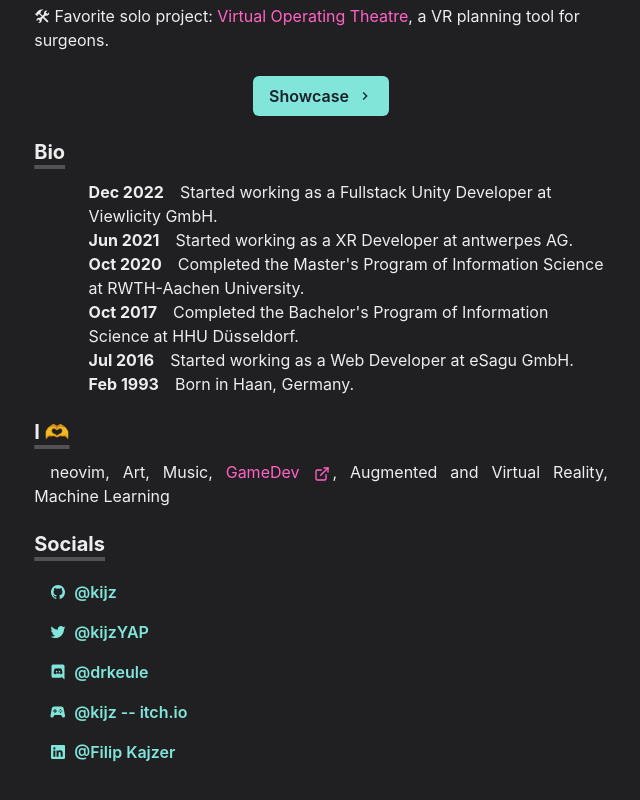
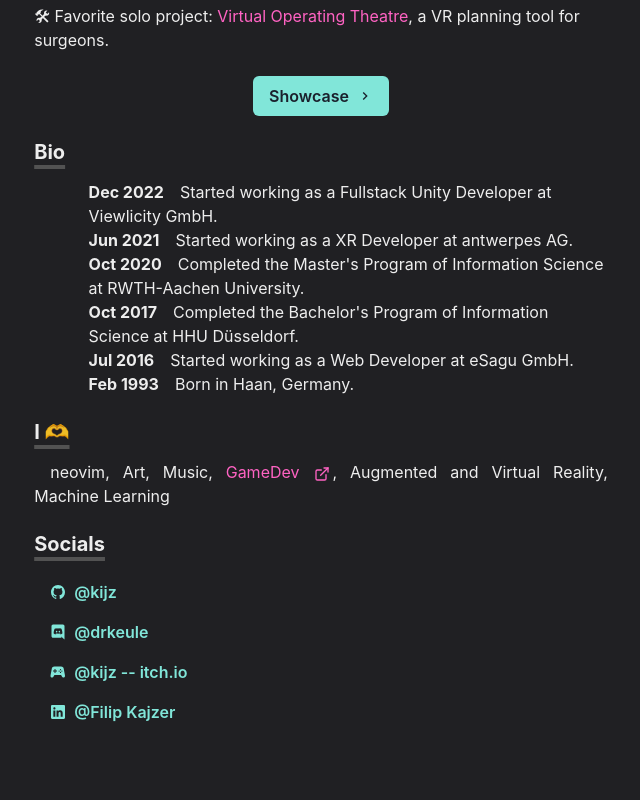
Before and after one commit to kijz/kijz.github.io, a Next.js app: page / in a window 1280 px wide. Shown: the part 845-1645 px from the top of the page, without its empty margins (319-959 px from the left). Built offline with nearby package versions, Linux system fonts and the light colour scheme; no server answers.

Commit message:
chore: remove twitter

```diff
--- a/pages/index.js
+++ b/pages/index.js
@@ -23,7 +23,6 @@ import {
   IoGameControllerSharp,
   IoLogoDiscord,
   IoLogoGithub,
-  IoLogoTwitter,
   IoLogoLinkedin,
 } from "react-icons/io5";
 
@@ -176,17 +175,6 @@ const Page = () => {
               </Link>
             </ListItem>
             <ListItem>
-              <Link href="https://x.com/kijzYAP" target="_blank">
-                <Button
-                  variant="ghost"
-                  colorScheme="teal"
-                  leftIcon={<Icon as={IoLogoTwitter} />}
-                >
-                  @kijzYAP
-                </Button>
-              </Link>
-            </ListItem>
-            <ListItem>
               <Link href="https://discord.gg/" target="_blank">
                 <Button
                   variant="ghost"
```
